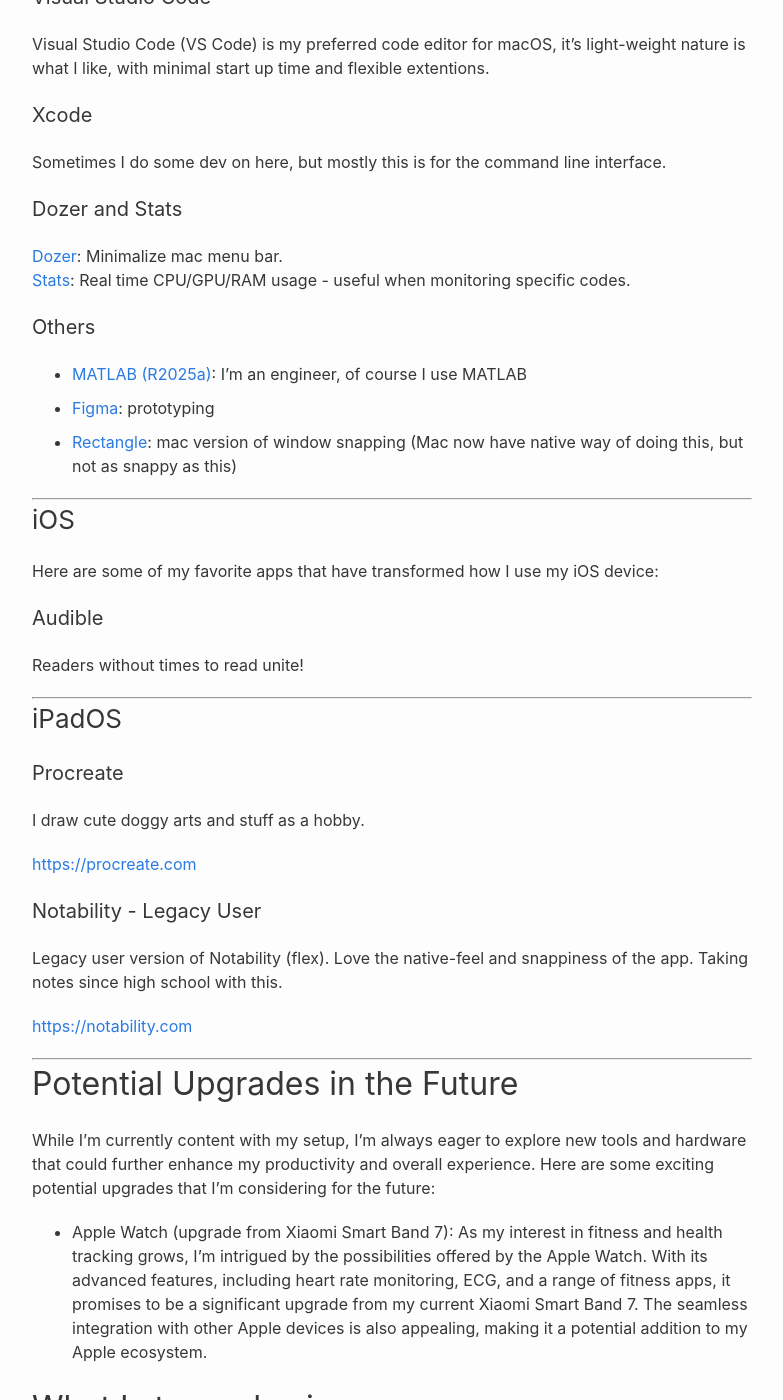
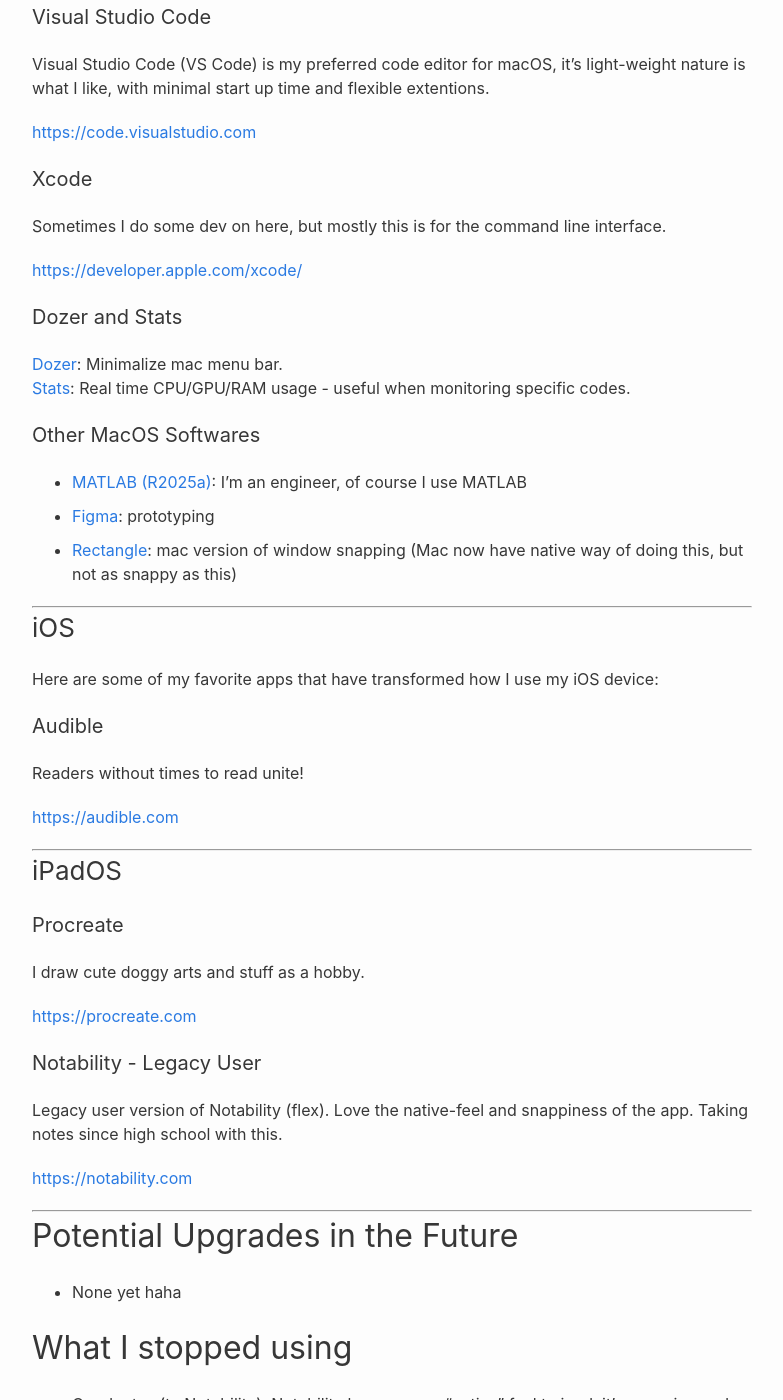
Before and after one commit to jarondlk/jaronchai-blog, a Jekyll site: the page built from pages/uses.markdown, in a window 1280 px wide and 1400 px high, scrolled down 1912 px. Shown: the whole window, without its empty margins (248-1031 px from the left). Built offline with Jekyll 4.4.1, drawn with Linux system fonts in a browser that asks for light colours; some of the changed text lies outside the part shown.

Commit message:
Update uses

```diff
--- a/pages/uses.markdown
+++ b/pages/uses.markdown
@@ -37,6 +37,8 @@
 
 Life dashboard. Research dashboard. Studies dashboard. Finance dashboard. Goals dashboard. Planning dashboard. Archive dashboard. Dashboard of dashboards.
 
+<https://www.notion.com>
+
 #### Apple Reminder
 
 Things is my go-to task manager on macOS and iOS - Siri integration is what sells it for me.
@@ -51,16 +53,16 @@
 
 #### Apple Books
 
-As an avid reader, I turn to Apple Books for my digital reading needs. Whether it's fiction, non-fiction, or educational material, Apple Books provides a vast selection of e-books that I can access on my iPad or iPhone.
+Don't cancel me, but I like reding on my iPad Mini more than an actual book, its just so much easier to carry around and involve less friction.
 
-#### Others
+#### Other Global Apps
 
 * [Reeder](https://reederapp.com): Minimalistic RSS reader
 * [Canva](https://www.canva.com): General presentation making, interchangable with Keynote
 
 #### Note on Dark/Light Theme
 
-I prefer the **light theme** over the dark theme in ALL of my software and applications. Astigmatism moment.
+I prefer the **light theme** over the dark theme in ALL of my software and applications. [Astigmatism](https://en.wikipedia.org/wiki/Astigmatism) moment.
 
 ---
 
@@ -72,16 +74,20 @@
 
 Visual Studio Code (VS Code) is my preferred code editor for macOS, it's light-weight nature is what I like, with minimal start up time and flexible extentions.
 
+<https://code.visualstudio.com>
+
 #### Xcode
 
 Sometimes I do some dev on here, but mostly this is for the command line interface.
+
+<https://developer.apple.com/xcode/>
 
 #### Dozer and Stats
 
 [Dozer](https://github.com/Mortennn/Dozer): Minimalize mac menu bar.\
 [Stats](https://github.com/exelban/stats): Real time CPU/GPU/RAM usage - useful when monitoring specific codes.
 
-#### Others
+#### Other MacOS Softwares
 
 * [MATLAB (R2025a)](https://www.mathworks.com): I'm an engineer, of course I use MATLAB
 * [Figma](https://www.figma.com): prototyping
@@ -96,6 +102,8 @@
 #### Audible
 
 Readers without times to read unite!
+
+<https://audible.com>
 
 ---
 
@@ -117,9 +125,7 @@
 
 ## Potential Upgrades in the Future
 
-While I'm currently content with my setup, I'm always eager to explore new tools and hardware that could further enhance my productivity and overall experience. Here are some exciting potential upgrades that I'm considering for the future:
-
-* Apple Watch (upgrade from Xiaomi Smart Band 7): As my interest in fitness and health tracking grows, I'm intrigued by the possibilities offered by the Apple Watch. With its advanced features, including heart rate monitoring, ECG, and a range of fitness apps, it promises to be a significant upgrade from my current Xiaomi Smart Band 7. The seamless integration with other Apple devices is also appealing, making it a potential addition to my Apple ecosystem.
+* None yet haha
 
 ## What I stopped using
 
```
